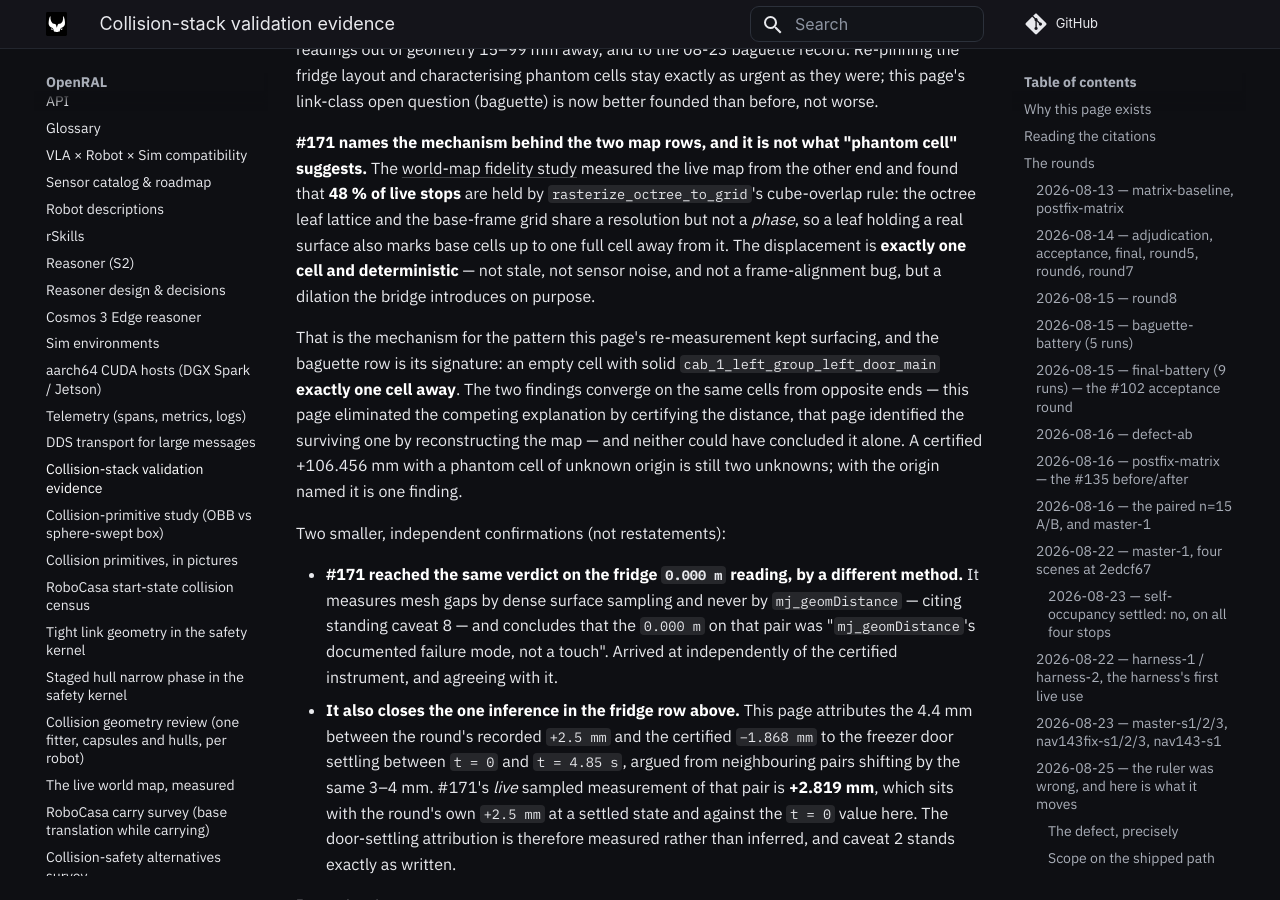
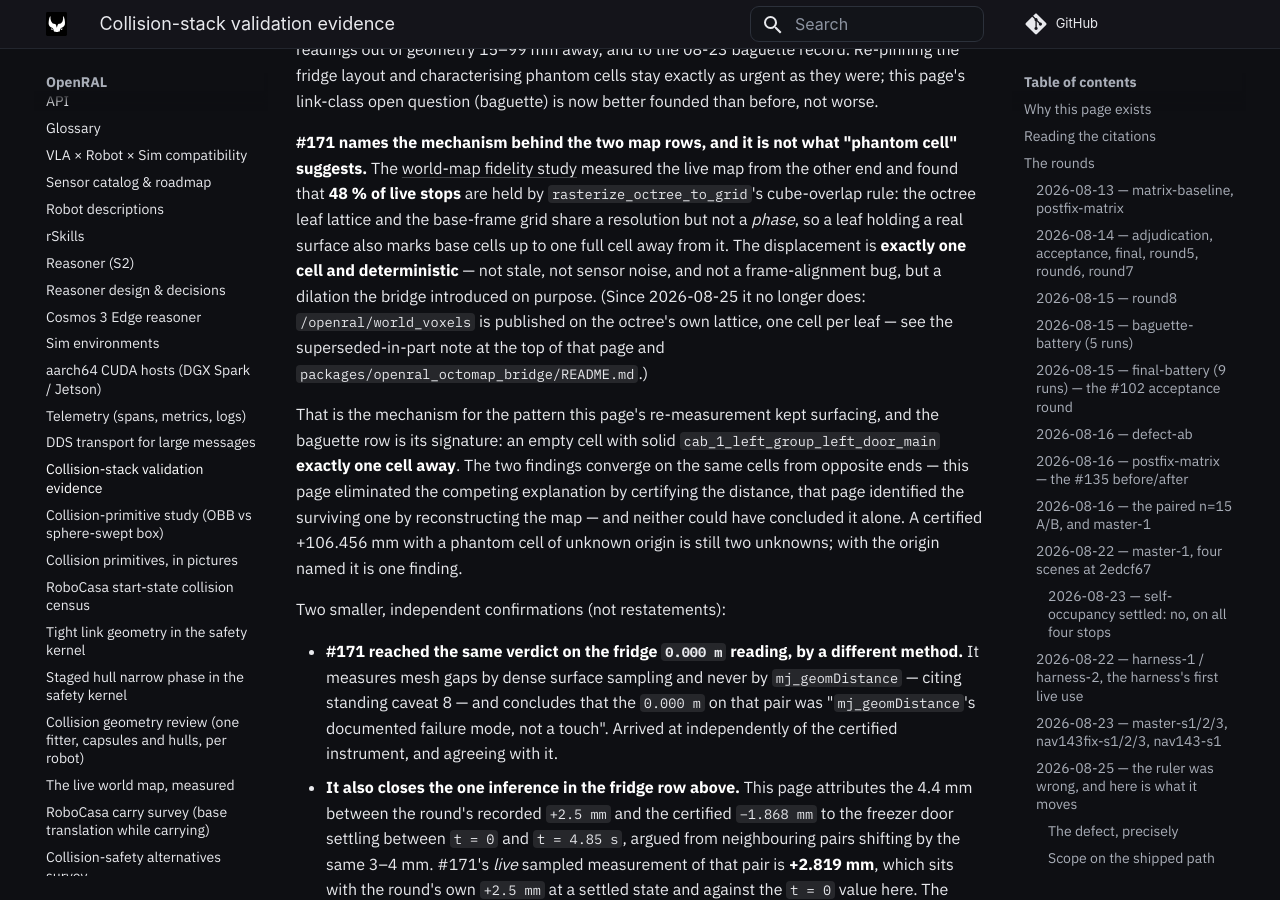
Before and after one commit to OpenRAL/openral, an MkDocs documentation site: the page built from docs/reference/collision-validation-evidence.md, in a window 1280 px wide and 900 px high, scrolled down 21424 px. Built offline with MkDocs 1.6.1 and Material for MkDocs 9.7.7, drawn with Linux system fonts in a browser that asks for light colours; comment, search, counter and statistics services are not loaded; some of the changed text lies outside the part shown.

Commit message:
fix(docs): drop the removed octree->grid dilation from present-tense claims
deploy_e2e.launch.py and collision-validation-evidence.md still said the
octree->grid bridge dilates the live map. That cube-overlap dilation was
removed on 2026-08-25 (world-map-fidelity.md, openral_octomap_bridge README):
the grid is published on the octree's own lattice. The historical
measurements stay; the claims are now in the past tense.

Co-Authored-By: Claude Opus 5.5 <noreply@anthropic.com>
Signed-off-by: Adrian <adrianllopart@gmail.com>

```diff
--- a/docs/reference/collision-validation-evidence.md
+++ b/docs/reference/collision-validation-evidence.md
@@ -901,7 +901,10 @@ other end and found that **48 % of live stops** are held by
 base-frame grid share a resolution but not a *phase*, so a leaf holding a real
 surface also marks base cells up to one full cell away from it. The displacement
 is **exactly one cell and deterministic** — not stale, not sensor noise, and not
-a frame-alignment bug, but a dilation the bridge introduces on purpose.
+a frame-alignment bug, but a dilation the bridge introduced on purpose. (Since
+2026-08-25 it no longer does: `/openral/world_voxels` is published on the
+octree's own lattice, one cell per leaf — see the superseded-in-part note at the
+top of that page and `packages/openral_octomap_bridge/README.md`.)
 
 That is the mechanism for the pattern this page's re-measurement kept
 surfacing, and the baguette row is its signature: an empty cell with solid
@@ -1415,9 +1418,10 @@ kernel's own standoff rather than by porting any arithmetic into the test:
 
 Same dominant link on both layouts, same ordering, uniformly more generous —
 which is the direction `world-map-fidelity.md` predicts and the scene file
-already states: the live map also holds non-collidable decoration and the
-octree→grid bridge dilates whatever it holds, so it stops *more* often than a
-grid built from true surfaces, never less.
+already states: the live map also holds non-collidable decoration (and, when
+this was measured, the octree→grid bridge dilated whatever it held — removed
+2026-08-25, the grid now sits on the octree's own lattice), so it stops *more*
+often than a grid built from true surfaces, never less.
 
 **So layout 30 clears at zero margin here and stops on the live map, and the
 test says so in its own docstring.** It is not evidence for restoring layout 30.
```
Also changed, not shown: 1 other file.
